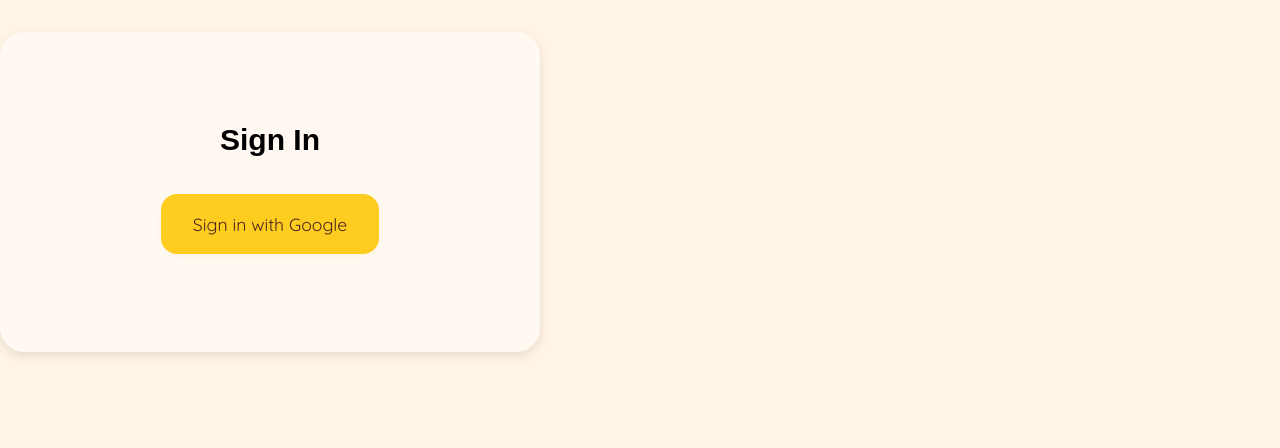
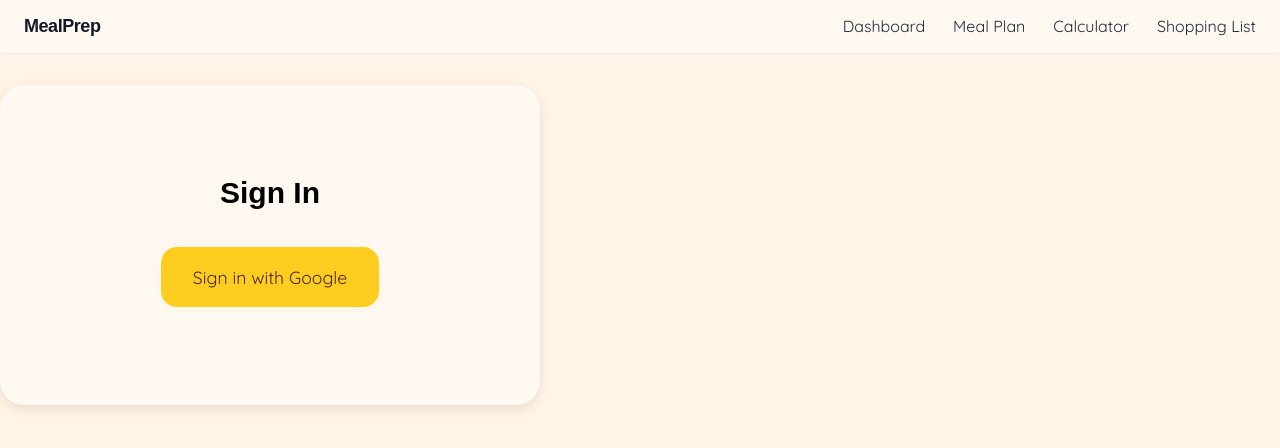
Before and after one commit to MontiPy/meal-prep, a Next.js app: page /calculator in a window 1280 px wide. Shown: the top 448 px of the page. Built offline with nearby package versions, Linux system fonts and the light colour scheme; no server answers; a web font is replaced by a local one.

Commit message:
Add navigation header

```diff
--- a/src/app/HeaderBar.js
+++ b/src/app/HeaderBar.js
@@ -25,33 +25,27 @@
             href="/"
             className="text-gray-800 text-base font-medium hover:text-primary transition"
           >
-            Home
+            Dashboard
           </Link>
           <Link
-            href="#"
+            href="/plan"
             className="text-gray-800 text-base font-medium hover:text-primary transition"
           >
-            Recipes
+            Meal Plan
           </Link>
           <Link
-            href="#"
+            href="/calculator"
             className="text-gray-800 text-base font-medium hover:text-primary transition"
           >
-            About
+            Calculator
           </Link>
           <Link
-            href="#"
+            href="/shopping"
             className="text-gray-800 text-base font-medium hover:text-primary transition"
           >
-            Contact
+            Shopping List
           </Link>
         </nav>
-        <div className="flex gap-2">
-          <button className="anime-btn text-sm">Sign Up</button>
-          <button className="anime-btn text-sm" style={{ background: "var(--anime-blue)", color: "white" }}>
-            Login
-          </button>
-        </div>
       </div>
     </header>
   );
--- a/src/app/layout.js
+++ b/src/app/layout.js
@@ -1,6 +1,7 @@
 import "./globals.css";
 import { AuthProvider } from "./AuthContext";
 import AuthGuard from "./AuthGuard";
+import HeaderBar from "./HeaderBar";
 import { Mochiy_Pop_One, Quicksand } from "next/font/google";
 
 const mochiy = Mochiy_Pop_One({ weight: "400", subsets: ["latin"], variable: "--font-mochiy" });
@@ -15,6 +16,7 @@
     <html lang="en" className={`${mochiy.variable} ${quicksand.variable}`}>
       <body>
         <AuthProvider>
+          <HeaderBar />
           <AuthGuard>{children}</AuthGuard>
         </AuthProvider>
       </body>
```
